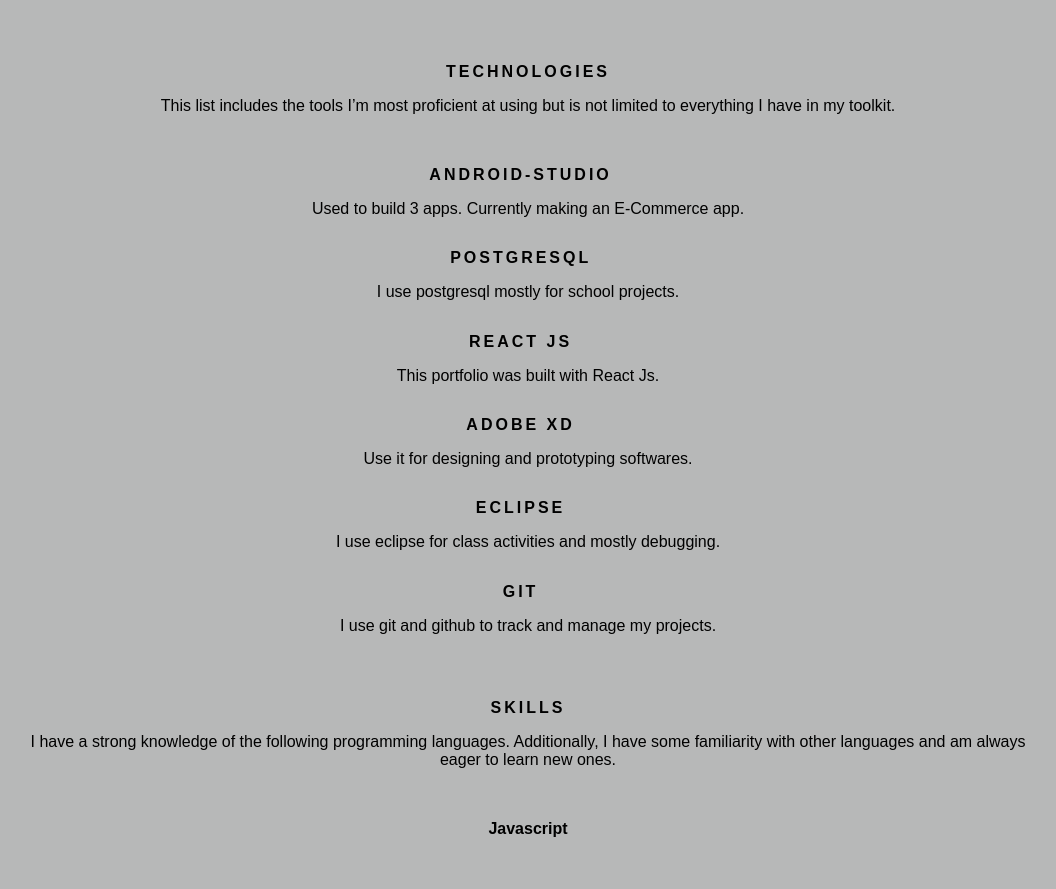
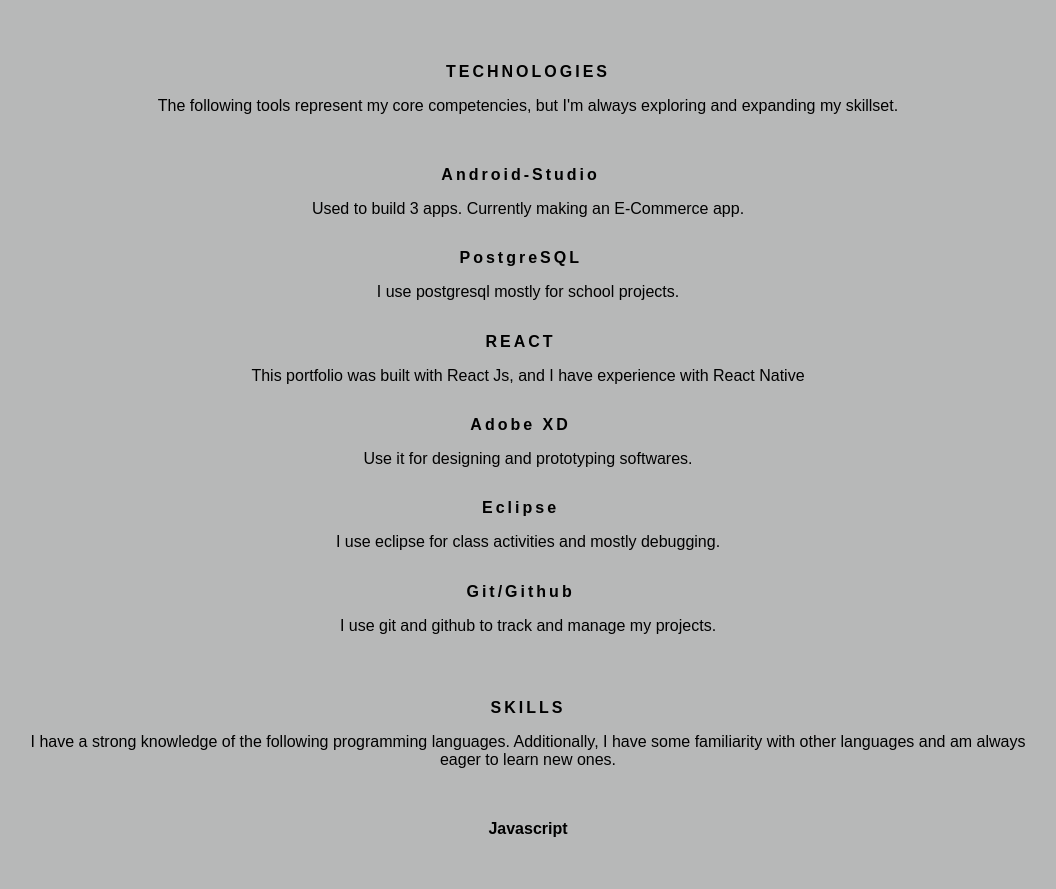
Before and after one commit to kinglaine/portfolio, a React (Create React App) app: page / in a window 1280 px wide. Shown: the part 867-1756 px from the top of the page, without its empty margins (112-1168 px from the left). Built offline with nearby package versions, Linux system fonts and the light colour scheme.

Commit message:
change technologie format to lowercase

```diff
--- a/src/Section 2 Component/Technologies.js
+++ b/src/Section 2 Component/Technologies.js
@@ -5,37 +5,36 @@
     return(
         <div className="Technologies">
             <span id="title"><b>TECHNOLOGIES</b></span>
-            <p id="mains">This list includes the tools I’m most proficient at using but is not limited to everything I have in my toolkit.
-            </p>
+            <p id="mains">The following tools represent my core competencies, but I'm always exploring and expanding my skillset.</p>
             <ul className="TechnologyList">
                     <li className="techLogo">
-                        <span id="name">ANDROID-STUDIO &nbsp;</span>
+                        <span id="name">Android-Studio &nbsp;</span>
                     </li>
                     <p>Used to build 3 apps. Currently making an E-Commerce app.</p>
 
                     <li className="techLogo">
-                    <span id="name">POSTGRESQL &nbsp;</span>
+                    <span id="name">PostgreSQL &nbsp;</span>
                     </li>
                     <p>I use postgresql mostly for school projects.</p>
 
                     <li className="techLogo">
-                        <span id="name">REACT JS &nbsp;</span>
+                        <span id="name">REACT &nbsp;</span>
                     </li>
-                    <p>This portfolio was built with React Js.</p>
+                    <p>This portfolio was built with React Js, and I have experience with React Native</p>
 
                     <li className="techLogo">
-                        <span id="name">ADOBE XD &nbsp;</span>
+                        <span id="name">Adobe XD &nbsp;</span>
                     </li>
                     <p>Use it for designing and prototyping softwares.</p>
 
 
                     <li className="techLogo">
-                    <span id="name"> ECLIPSE &nbsp;</span>
+                    <span id="name"> Eclipse &nbsp;</span>
                     </li>
                     <p>I use eclipse for class activities and mostly debugging.</p>
 
                     <li className="techLogo">
-                    <span id="name">GIT &nbsp;</span>
+                    <span id="name">Git/Github &nbsp;</span>
                     </li>
                     <p>I use git and github to track and manage my projects.</p>
 
```
